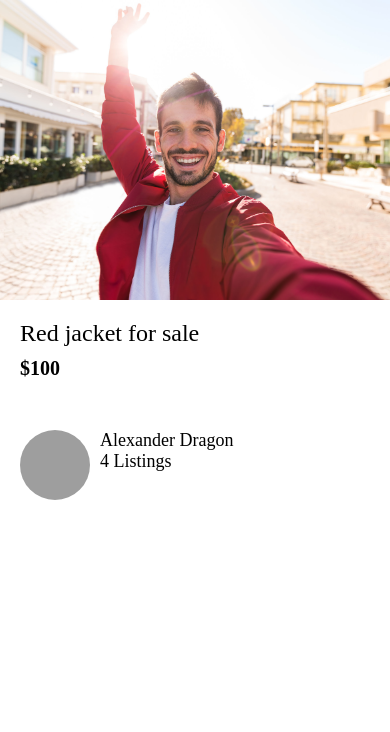
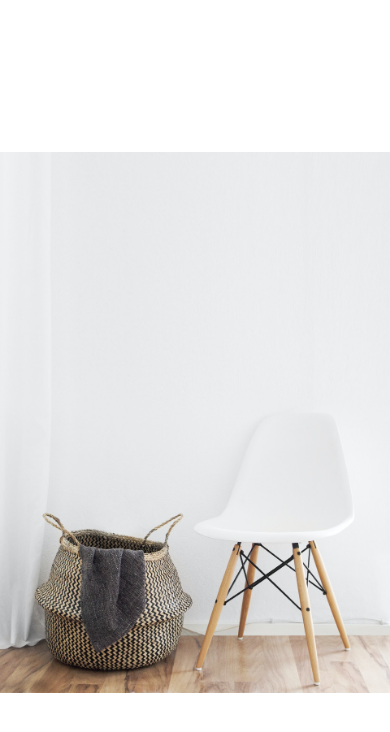
Before and after one commit to alxndrryan/DoneWithIt, a React Native app: screen / in a window 390 px wide. Shown: the top 732 px of the page. Built offline with nearby package versions, Linux system fonts and the light colour scheme; grey boxes are pictures that could not be loaded.

Commit message:
adds icons to view image screen

```diff
--- a/App.js
+++ b/App.js
@@ -1,6 +1,6 @@
 import React from 'react';
 import { StyleSheet, Dimensions, Text, TouchableHighlight, View, Image, Platform, SafeAreaView, Alert, Button, StatusBar } from 'react-native';
-import { MaterialCommunityIcons } from '@expo/vector-icons'
+import { MaterialCommunityIcons } from '@expo/vector-icons';
 import { useDimensions, useDeviceOrientation } from '@react-native-community/hooks';
 import WelcomeScreen from './app/screens/WelcomeScreen';
 import ViewImageScreen from './app/screens/ViewImageScreen';
@@ -12,7 +12,7 @@
 
 export default function App() {
   return (
-    <ListingDetailsScreen />
+    <ViewImageScreen />
   );
 }
 
--- a/app/screens/ViewImageScreen.js
+++ b/app/screens/ViewImageScreen.js
@@ -1,13 +1,18 @@
 import React from 'react';
 import { Image, StyleSheet, View } from 'react-native';
+import { MaterialCommunityIcons } from '@expo/vector-icons';
 
 import colors from '../config/colors';
 
 function ViewImageScreen(props) {
     return (
         <View style={styles.container}>
-            <View style={styles.closeIcon}></View>
-            <View style={styles.deleteIcon}></View>
+            <View style={styles.closeIcon}>
+                <MaterialCommunityIcons name='close' color='white' size={35} />
+            </View>
+            <View style={styles.deleteIcon}>
+                <MaterialCommunityIcons name='trash-can-outline' color='white' size={35} />
+            </View>
             <Image
                 style={styles.image}
                 source={require('../assets/chair.jpg')}
@@ -18,9 +23,6 @@
 
 const styles = StyleSheet.create({
     closeIcon: {
-        height: 50,
-        width: 50,
-        backgroundColor: colors.primary,
         position: 'absolute',
         top: 40,
         left: 30
@@ -30,9 +32,6 @@
         flex: 1,
     },
     deleteIcon: {
-        height: 50,
-        width: 50,
-        backgroundColor: colors.secondary,
         position: 'absolute',
         top: 40,
         right: 30
```
